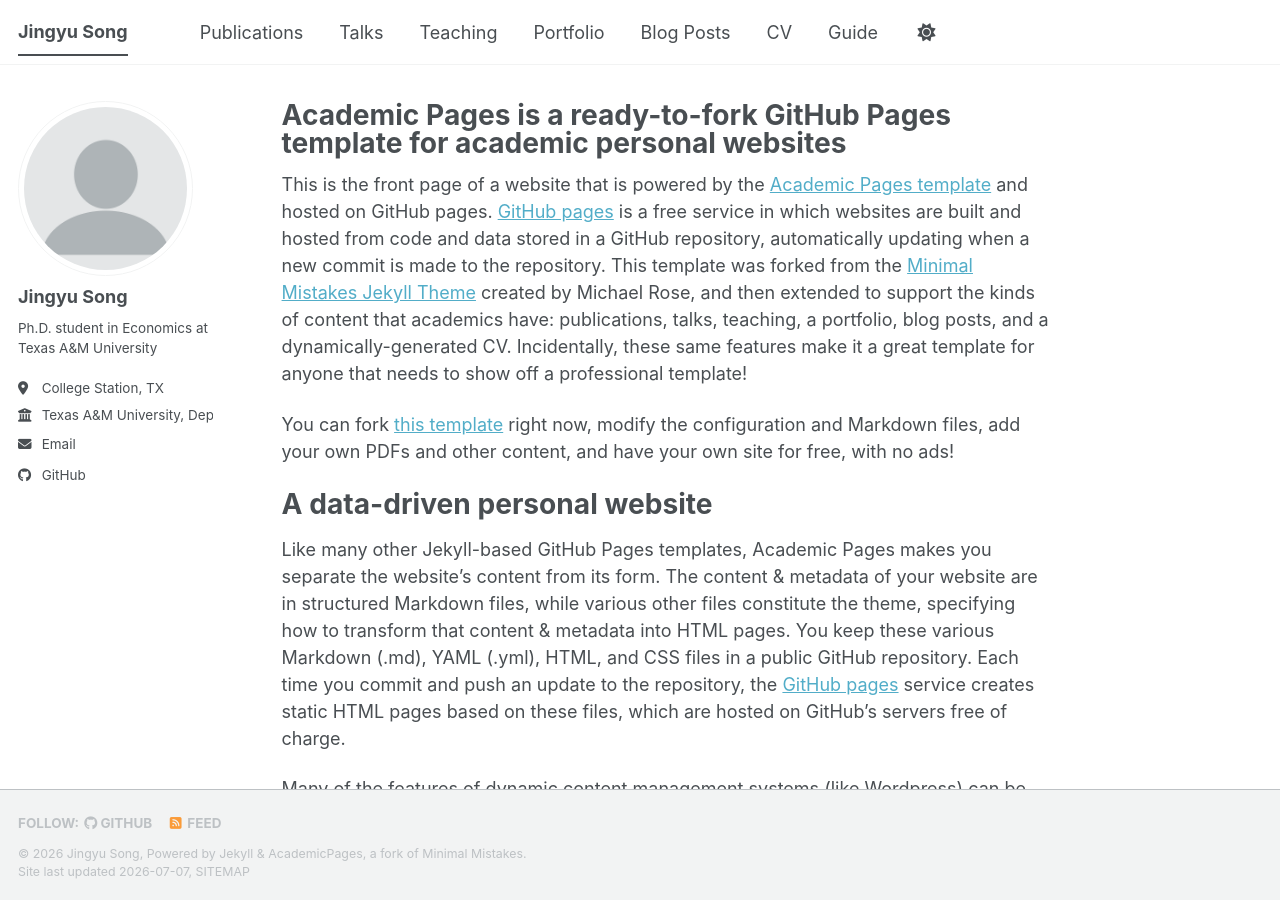
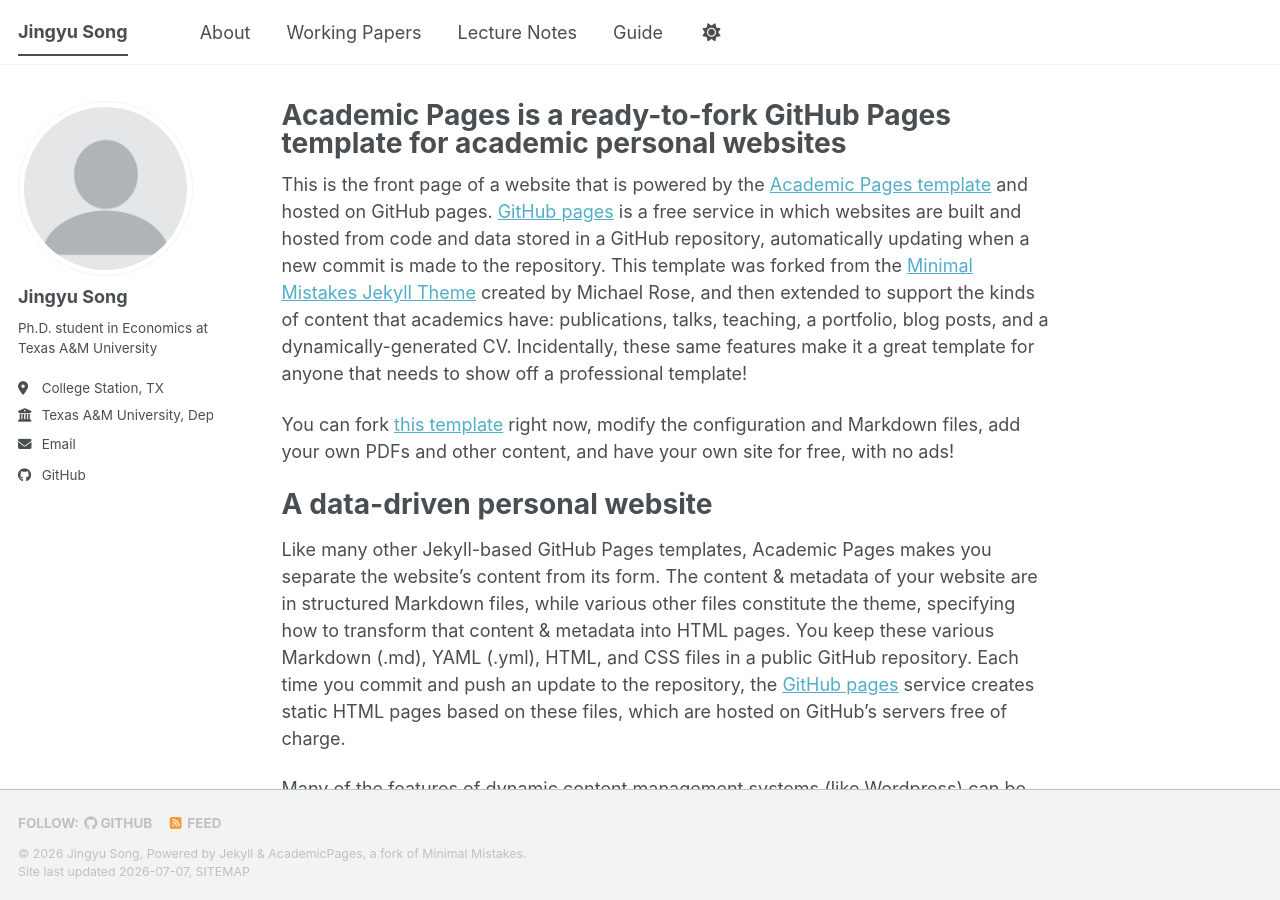
Before and after one commit to Jingyu-96/Jingyu-96.github.io, a Jekyll site: the page built from _pages/about.md, in a window 1280 px wide and 900 px high. Built offline with Jekyll 4.4.1, drawn with Linux system fonts in a browser that asks for light colours; a style sheet for code colours, icons or effects is not loaded.

Commit message:
Update navigation.yml

```diff
--- a/_data/navigation.yml
+++ b/_data/navigation.yml
@@ -8,23 +8,12 @@
 #      Markdown formatted page while the second is generated using JSON.
 
 main:
-  - title: "Publications"
+  - title: "About"
+    url: /
+  - title: "Working Papers"
     url: /publications/
-
-  - title: "Talks"
-    url: /talks/
-
-  - title: "Teaching"
+  - title: "Lecture Notes"
     url: /teaching/
-
-  - title: "Portfolio"
-    url: /portfolio/
-
-  - title: "Blog Posts"
-    url: /year-archive/
-
-  - title: "CV"
-    url: /cv/
 
   # - title: "CV"
   #   url: /cv-json/
```
